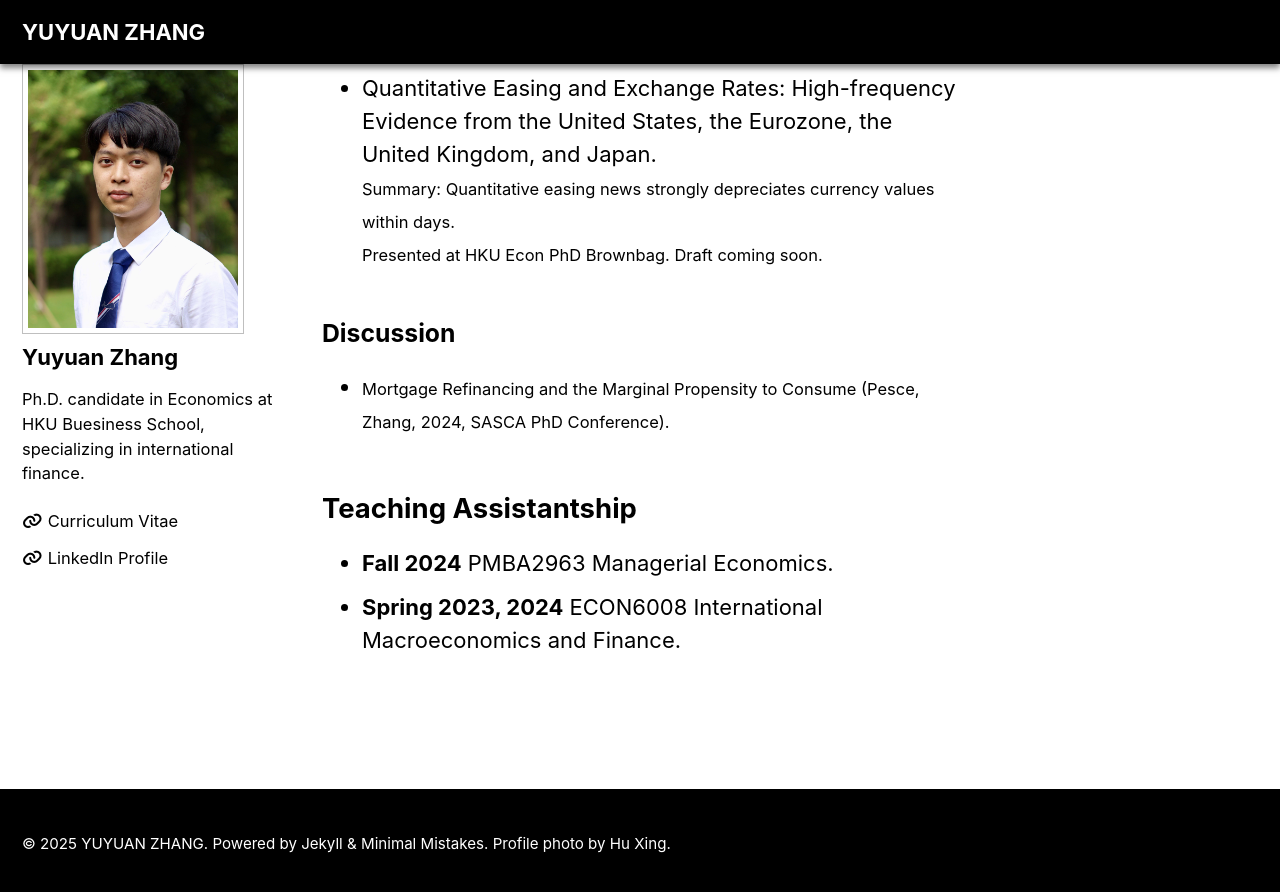
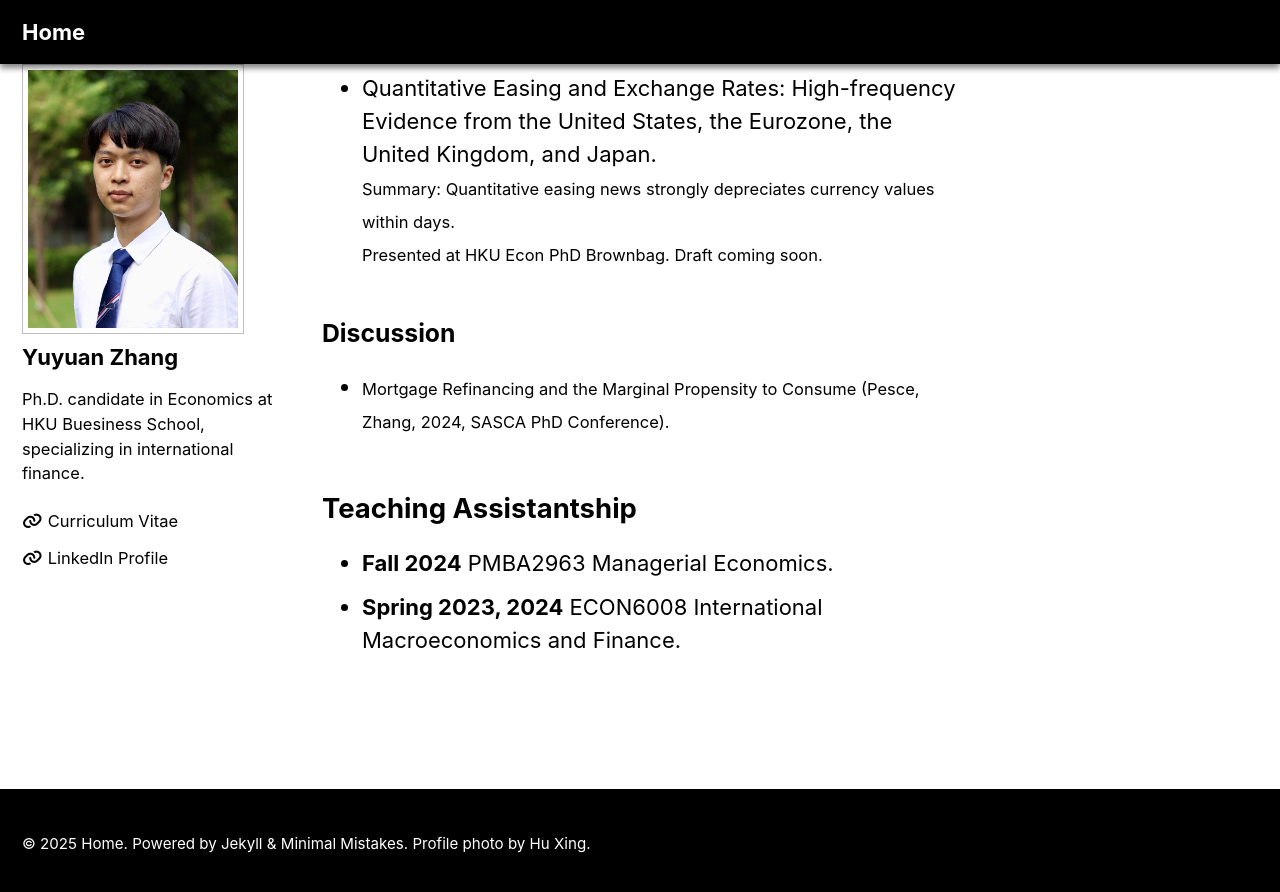
Before and after one commit to yuyuanecon/yuyuanecon.github.io, a Jekyll site: the page built from index.html, in a window 1280 px wide and 900 px high, scrolled down 903 px. Shown: the top 892 px of the window. Built offline with Jekyll 4.4.1, drawn with Linux system fonts in a browser that asks for light colours; cached includes are drawn as plain includes; the list of posts is cut into pages by our own code.

Commit message:
Update _config.yml

```diff
--- a/_config.yml
+++ b/_config.yml
@@ -17,10 +17,10 @@ minimal_mistakes_skin    : "contrast" # "air", "aqua", "dark", "default" "dirt",
 # Site Settings
 locale                   : "en-US"
 rtl                      : # true, false (default) # turns direction of the page into right to left for RTL languages
-title                    : "YUYUAN ZHANG"
+title                    : "Home"
 title_separator          : "-"
 subtitle                 : # site tagline that appears below site title in masthead
-name                     : "Yuyuan Zhang"
+name                     : "YUYUAN ZHANG"
 description              : #"An amazing website."
 url                      : "https://yuyuanecon.github.io" # the base hostname & protocol for your site e.g. "https://mmistakes.github.io"
 baseurl                  : # the subpath of your site, e.g. "/blog"
```
